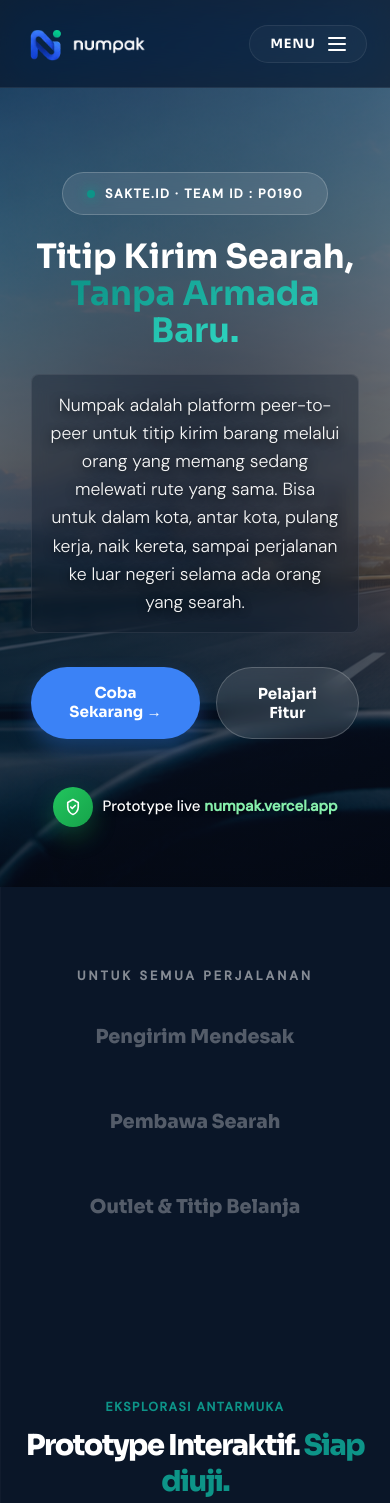
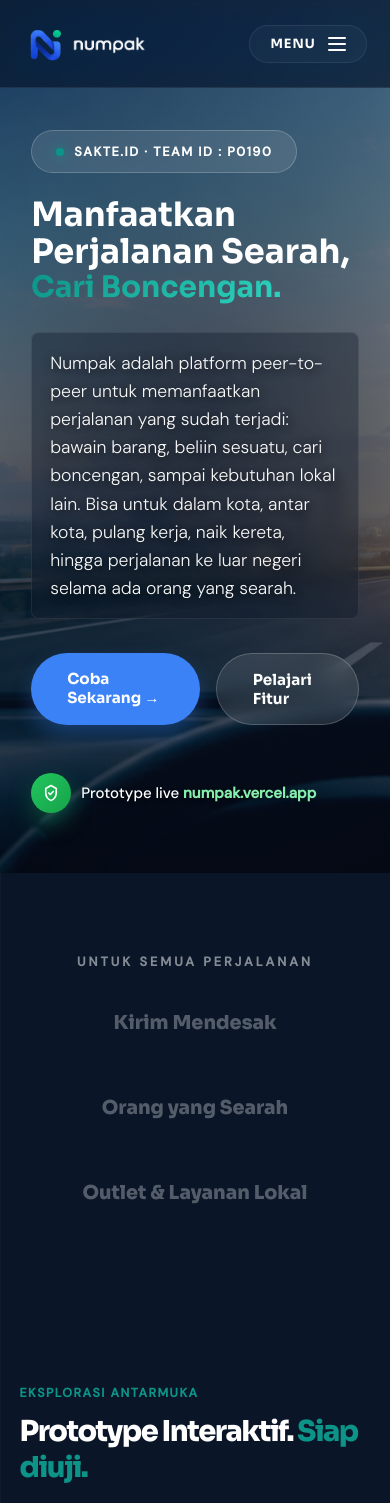
Before and after one commit to labibs/landing-nebeng, a Next.js app: page / in a window 390 px wide. Shown: the top 1503 px of the page. Built offline with nearby package versions, Linux system fonts and the light colour scheme.

Commit message:
refactor hero

```diff
--- a/src/app/ScreenshotShowcase.module.css
+++ b/src/app/ScreenshotShowcase.module.css
@@ -371,6 +371,13 @@
 
 /* ── RESPONSIVE ─────────────────────────────────────────── */
 @media (max-width: 900px) {
+    .header {
+        text-align: left;
+    }
+    .desc {
+        margin-left: 0;
+        margin-right: 0;
+    }
     .carousel {
         grid-template-columns: 1fr;
         gap: 48px;
--- a/src/app/ScreenshotShowcase.tsx
+++ b/src/app/ScreenshotShowcase.tsx
@@ -8,8 +8,8 @@
   {
     tag: "Fitur 01",
     title: "Feed Dalam Perjalanan",
-    subtitle: "Temukan traveler yang searah",
-    desc: "Orang yang sedang berangkat memposting rutenya ke feed. Pengirim barang seperti Mba Ana tinggal mencari perjalanan Cilacap-Purwokerto yang sesuai hari ini, lalu lanjut ke chat dan deal.",
+    subtitle: "Temukan orang yang searah",
+    desc: "Orang yang sedang berangkat memposting rutenya ke feed. Pengguna tinggal mencari perjalanan yang sesuai untuk bawain barang, beliin sesuatu, boncengan, atau kebutuhan lain, lalu lanjut ke chat dan deal.",
     bullets: [
       "🟢 Rute aktif tampil langsung di feed",
       "⚡ Cocok untuk kebutuhan time-sensitive",
@@ -21,9 +21,9 @@
   },
   {
     tag: "Fitur 02",
-    title: "Detail Rute & Info Pembawa",
+    title: "Detail Rute & Info Orang Searah",
     subtitle: "Transparan dari asal sampai tujuan",
-    desc: "Setiap posting perjalanan menampilkan detail lengkap: nama pembawa, tanggal dan jam berangkat, asal keberangkatan, tujuan, hingga ongkos titipan. Pengirim dapat menilai kecocokan sebelum membuat deal.",
+    desc: "Setiap posting perjalanan menampilkan detail lengkap: nama, tanggal dan jam berangkat, asal keberangkatan, tujuan, hingga estimasi ongkos. Pengguna dapat menilai kecocokan sebelum membuat deal.",
     bullets: [
       "🗺️ Asal & tujuan rute jelas tertera",
       "💸 Ongkos transparan sejak awal",
@@ -55,7 +55,7 @@
     subtitle: "Nego tanpa keluar platform",
     desc: "Pengguna dapat berinteraksi lewat chat in-app Numpak. Negosiasi harga, koordinasi titik jemput, hingga konfirmasi barang — semua dalam satu tempat yang aman.",
     bullets: [
-      "💬 Chat langsung antar traveler & pengirim",
+      "💬 Chat langsung antar pengguna",
       "🔔 Notifikasi deal offer real-time",
       "🔒 Riwayat chat tersimpan aman",
     ],
@@ -98,7 +98,7 @@
     desc: "Pengguna dapat checkout produk dari outlet terdaftar, lalu meminta orang yang memang sedang melewati rute outlet ke lokasi penerima untuk sekalian membelikan.",
     bullets: [
       "🛒 Keranjang nitip multi-outlet",
-      "🍱 Titip ke pembawa yang searah",
+      "🍱 Dibantu orang yang searah",
       "💰 Estimasi total transparan",
     ],
     imgSrc: "/screenshots/ss-deal.jpeg",
--- a/src/app/layout.tsx
+++ b/src/app/layout.tsx
@@ -15,9 +15,9 @@
 });
 
 export const metadata: Metadata = {
-  title: "Numpak — Titip Kirim Searah Tanpa Armada Baru",
+  title: "Numpak — Manfaatkan Perjalanan Searah",
   description:
-    "Platform peer-to-peer untuk titip kirim barang melalui orang yang memang sedang melewati rute yang sama, tanpa batas profesi, jarak, atau moda.",
+    "Platform peer-to-peer untuk bawain barang, beliin sesuatu, cari boncengan, dan kebutuhan lokal lain melalui orang yang memang sedang searah.",
   icons: {
     icon: "/favicon.ico",
   },
--- a/src/app/page.module.css
+++ b/src/app/page.module.css
@@ -142,10 +142,10 @@
 .hero {
     min-height: 100vh;
     display: flex;
-    align-items: flex-end;
+    align-items: center;
     position: relative;
     overflow: hidden;
-    padding: 0 8% 100px;
+    padding: 120px 8% 56px;
 }
 
 .heroBg {
@@ -192,7 +192,7 @@
     letter-spacing: 1.5px;
     padding: 12px 24px;
     border-radius: 100px;
-    margin-top: 32px;
+    margin-top: 0;
     margin-bottom: 24px;
     text-transform: uppercase;
     transition: all 0.3s ease;
@@ -222,6 +222,37 @@
     background: linear-gradient(135deg, #0d9488 0%, #2dd4bf 100%);
     -webkit-background-clip: text;
     -webkit-text-fill-color: transparent;
+}
+.heroRotator {
+    display: inline-grid;
+    min-height: 1.08em;
+    overflow: hidden;
+    vertical-align: top;
+}
+.heroRotatorText {
+    display: inline-block;
+    font-size: 0.88em;
+    background: linear-gradient(135deg, #0d9488 0%, #2dd4bf 100%);
+    -webkit-background-clip: text;
+    -webkit-text-fill-color: transparent;
+    animation: heroPhrasePop 0.62s cubic-bezier(0.22, 1, 0.36, 1) both;
+}
+@keyframes heroPhrasePop {
+    0% {
+        opacity: 0;
+        transform: translateY(0.55em) scale(0.96);
+        filter: blur(4px);
+    }
+    65% {
+        opacity: 1;
+        transform: translateY(-0.04em) scale(1.02);
+        filter: blur(0);
+    }
+    100% {
+        opacity: 1;
+        transform: translateY(0) scale(1);
+        filter: blur(0);
+    }
 }
 .heroDesc {
     font-size: 1.1rem;
@@ -694,10 +725,10 @@
 
 @media (max-width: 1200px) {
     .hero {
-        padding-top: 140px;
-        text-align: center;
+        padding-top: 130px;
+        text-align: left;
         justify-content: center;
-        align-items: center;
+        align-items: flex-start;
         padding-bottom: 60px;
     }
     .heroOverlay {
@@ -708,18 +739,21 @@
         );
     }
     .heroLeft {
-        align-items: center;
-        text-align: center;
+        align-items: flex-start;
+        text-align: left;
+    }
+    .heroBadge {
+        margin-top: 0;
     }
     .heroH1 {
         font-size: 2.1rem;
     }
     .heroDesc {
-        margin-left: auto;
-        margin-right: auto;
+        margin-left: 0;
+        margin-right: 0;
     }
     .heroButtons {
-        justify-content: center;
+        justify-content: flex-start;
     }
     .bizInner,
     .faqInner,
@@ -739,6 +773,21 @@
     .bentoC,
     .bentoD {
         grid-column: span 1;
+    }
+}
+
+@media (max-width: 700px) {
+    .footerBottom {
+        flex-direction: column;
+        align-items: flex-start;
+        gap: 16px;
+    }
+    .footerBadge {
+        order: 1;
+    }
+    .footerCopy {
+        order: 2;
+        line-height: 1.5;
     }
 }
 .navHidden {
--- a/src/app/page.tsx
+++ b/src/app/page.tsx
@@ -7,9 +7,23 @@
 import DashboardShowcase from "./DashboardShowcase";
 import Image from "next/image";
 
+const HERO_PHRASES = [
+  "Nitip Beli Sesuatu.",
+  "Nitip Kirim Barang.",
+  "Cari Boncengan.",
+  "Cari Tukang Lokal.",
+  "Tanpa Armada Baru.",
+  "Tanpa Gudang.",
+  "Tanpa Sortir.",
+  "Tanpa Transit.",
+  "Tanpa Biaya Balik.",
+  "Langsung ke Tujuan.",
+];
+
 export default function Home() {
   const [isMenuOpen, setIsMenuOpen] = useState(false);
   const [isNavVisible, setIsNavVisible] = useState(true);
+  const [heroPhraseIndex, setHeroPhraseIndex] = useState(0);
   const scrollTimeoutRef = useRef<ReturnType<typeof setTimeout> | null>(null);
 
   useEffect(() => {
@@ -46,6 +60,14 @@
       .querySelectorAll("[data-animate]")
       .forEach((el) => obs.observe(el));
     return () => obs.disconnect();
+  }, []);
+
+  useEffect(() => {
+    const phraseTimer = setInterval(() => {
+      setHeroPhraseIndex((current) => (current + 1) % HERO_PHRASES.length);
+    }, 2400);
+
+    return () => clearInterval(phraseTimer);
   }, []);
 
   const toggleAcc = (e: React.MouseEvent<HTMLDivElement>) => {
@@ -154,14 +176,19 @@
               <i></i> SAKTE.ID · TEAM ID : P0190
             </div>
             <h2 className={styles.heroH1}>
-              Titip Kirim Searah, <br />
-              <span className={styles.accent}>Tanpa Armada Baru.</span>
+              Manfaatkan Perjalanan Searah, <br />
+              <span className={styles.heroRotator}>
+                <span key={heroPhraseIndex} className={styles.heroRotatorText}>
+                  {HERO_PHRASES[heroPhraseIndex]}
+                </span>
+              </span>
             </h2>
             <p className={styles.heroDesc}>
-              Numpak adalah platform peer-to-peer untuk titip kirim barang
-              melalui orang yang memang sedang melewati rute yang sama.
-              Bisa untuk dalam kota, antar kota, pulang kerja, naik kereta,
-              sampai perjalanan ke luar negeri selama ada orang yang searah.
+              Numpak adalah platform peer-to-peer untuk memanfaatkan perjalanan
+              yang sudah terjadi: bawain barang, beliin sesuatu, cari
+              boncengan, sampai kebutuhan lokal lain. Bisa untuk dalam kota,
+              antar kota, pulang kerja, naik kereta, hingga perjalanan ke luar
+              negeri selama ada orang yang searah.
             </p>
             <div className={styles.heroButtons}>
               <a href="https://numpak.vercel.app" className={styles.btnPrimary}>
@@ -202,9 +229,9 @@
       <div className={styles.trusted}>
         <div className={styles.trustedLabel}>Untuk Semua Perjalanan</div>
         <div className={styles.trustedLogos}>
-          <span>Pengirim Mendesak</span>
-          <span>Pembawa Searah</span>
-          <span>Outlet & Titip Belanja</span>
+          <span>Kirim Mendesak</span>
+          <span>Orang yang Searah</span>
+          <span>Outlet & Layanan Lokal</span>
         </div>
       </div>
 
@@ -216,8 +243,8 @@
           <div className={styles.eyebrow}>Platform Fitur</div>
           <h2 className={styles.sectionTitle}>Problem–Solution Mapping</h2>
           <p className={styles.sectionDesc}>
-            Memetakan masalah pengiriman time-sensitive ke fitur yang sudah
-            ada di prototype Numpak, tanpa batas profesi, jarak, atau moda.
+            Memetakan kebutuhan time-sensitive ke fitur yang sudah ada di
+            prototype Numpak, tanpa batas profesi, jarak, atau moda.
           </p>
         </div>
         <div className={styles.bentoGrid}>
@@ -226,8 +253,8 @@
             <h3>Nitip Bawain</h3>
             <p>
               Menjawab ketiadaan cara terstruktur untuk menemukan orang yang
-              sedang searah. Pengirim memasukkan rute, barang, dan waktu;
-              traveler yang relevan muncul di feed untuk lanjut chat dan deal.
+              sedang searah. Pengguna memasukkan rute, kebutuhan, dan waktu;
+              orang yang searah muncul di feed untuk lanjut chat dan deal.
             </p>
           </div>
           <div
@@ -266,7 +293,7 @@
             <p>
               Mengaktifkan kapasitas perjalanan yang sudah terjadi. Numpak
               tidak menggerakkan kendaraan baru; satu perjalanan dapat
-              melayani titipan barang, belanja, boncengan, dan kebutuhan lokal.
+              melayani bawain barang, belanja, boncengan, dan kebutuhan lokal.
             </p>
           </div>
         </div>
@@ -313,9 +340,9 @@
             <div className={styles.stepNum}>01</div>
             <h3>Input & Matching</h3>
             <p>
-              Pengirim memasukkan rute, detail barang, ukuran, dan waktu.
-              Sistem menampilkan posting perjalanan yang searah berdasarkan
-              kota asal, tujuan, waktu, kapasitas, dan rating.
+              Pengguna memasukkan rute, detail kebutuhan, ukuran atau kapasitas,
+              dan waktu. Sistem menampilkan posting perjalanan yang searah
+              berdasarkan asal, tujuan, waktu, kapasitas, dan rating.
             </p>
           </div>
           <div
@@ -340,7 +367,8 @@
             <h3>Output & Reputasi</h3>
             <p>
               Setelah barang diterima, status deal selesai, dana dilepas ke
-              traveler, dan rating dua arah membangun reputasi komunitas.
+              orang yang membantu, dan rating dua arah membangun reputasi
+              komunitas.
             </p>
           </div>
         </div>
@@ -382,7 +410,7 @@
                 <div className={styles.accBody}>
                   Merchant dapat mempromosikan toko di feed seharga Rp
                   50.000–200.000 per promo per minggu untuk menjangkau lebih
-                  banyak traveler dan pelanggan.
+                  banyak orang yang searah dan pelanggan.
                 </div>
               </div>
             </div>
@@ -433,13 +461,14 @@
               <div className={styles.faqQ}>
                 <span>
                   <span className={styles.faqNum}>01.</span> Kapan dana
-                  dicairkan ke traveler?
+                  dicairkan ke orang yang membantu?
                 </span>
               </div>
               <div className={styles.faqA}>
-                Pada versi produksi, dana escrow dicairkan ke traveler setelah
-                penerima mengonfirmasi barang diterima. Integrasi payment saat
-                ini sudah disiapkan di sandbox untuk pilot berikutnya.
+                Pada versi produksi, dana escrow dicairkan ke orang yang
+                membantu setelah penerima mengonfirmasi kebutuhan selesai.
+                Integrasi payment saat ini sudah disiapkan di sandbox untuk
+                pilot berikutnya.
               </div>
             </div>
             <div className={styles.faqItem} onClick={toggleFaq}>
@@ -480,9 +509,10 @@
               Numpak<span>™</span>
             </div>
             <p className={styles.footerDesc}>
-              Platform peer-to-peer untuk titip kirim barang melalui perjalanan
-              yang sudah terjadi. Prototype fungsional dan uji coba lapangan
-              P0190 Bank Indonesia & YPPI Hackathon 2026.
+              Platform peer-to-peer untuk kirim, beli, bonceng, dan bantu
+              kebutuhan searah melalui perjalanan yang sudah terjadi. Prototype
+              fungsional dan uji coba lapangan P0190 Bank Indonesia & YPPI
+              Hackathon 2026.
             </p>
             <div className={styles.footerSocials}>
               <a href="#" className={styles.socialLink}>
```
Also changed, not shown: src/app/DashboardShowcase.module.css (+20 -4 lines).
